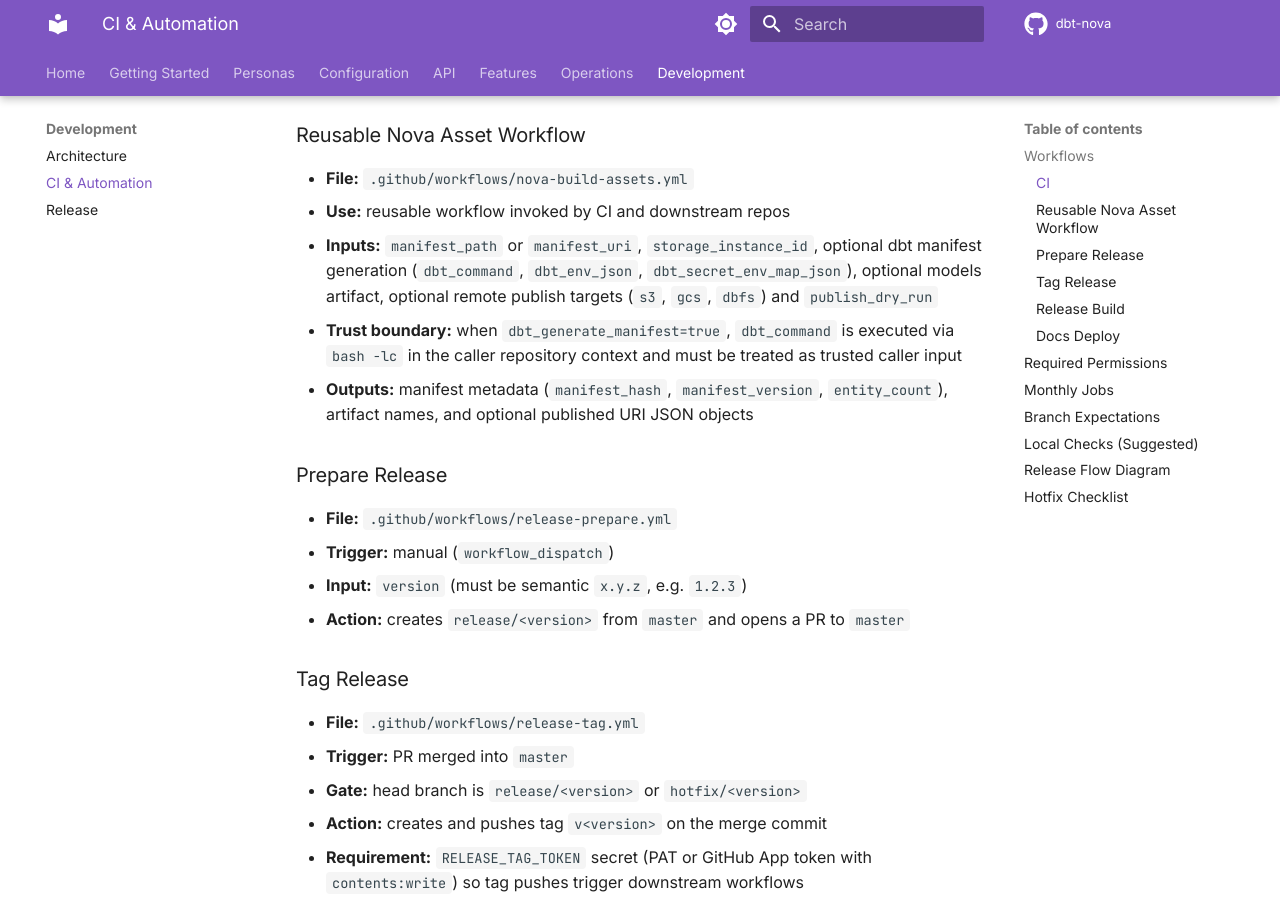
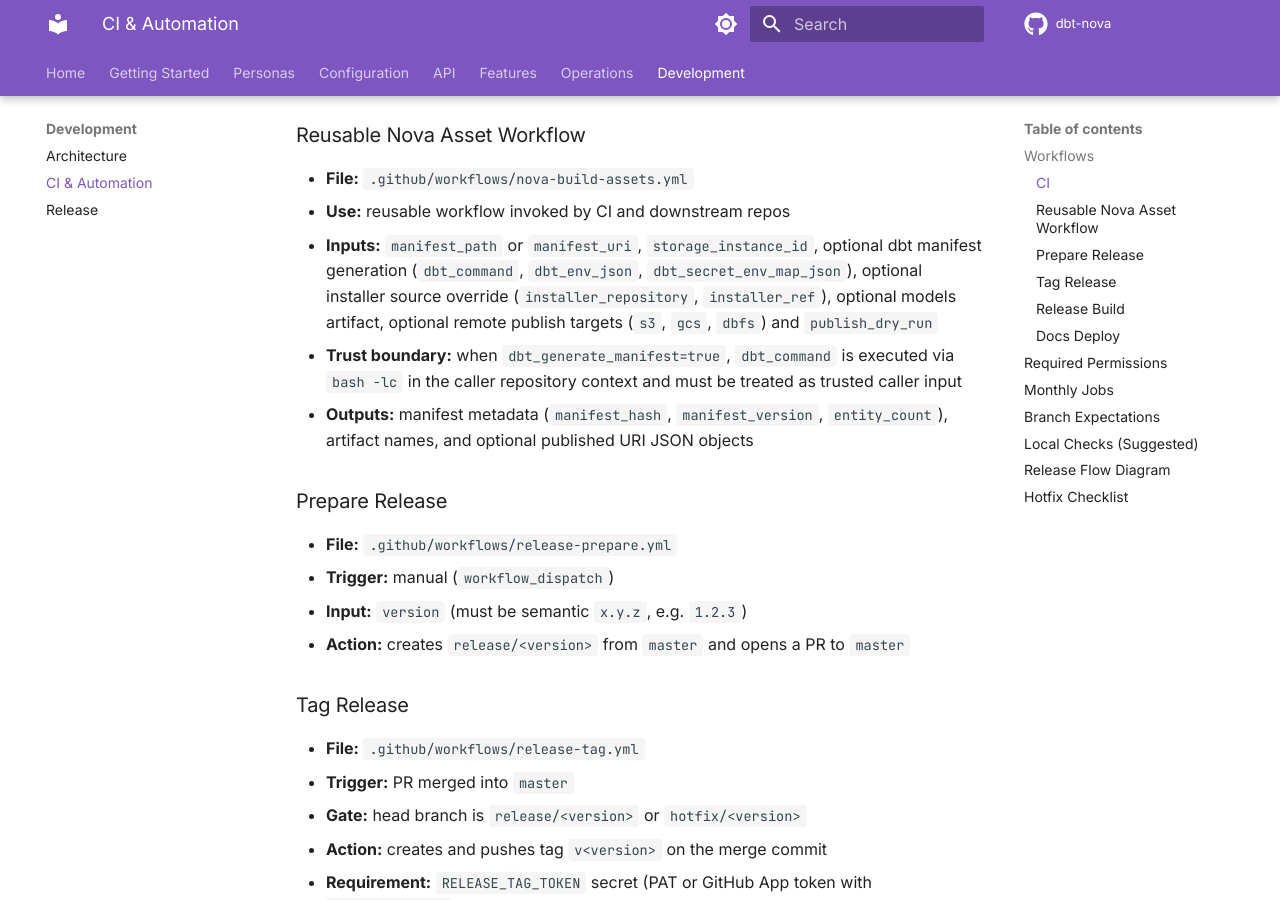
Before and after one commit to joe-broadhead/dbt-nova, an MkDocs documentation site: the page built from docs/development/ci.md, in a window 1280 px wide and 900 px high, scrolled down 944 px. Built offline with MkDocs 1.6.1 and Material for MkDocs 9.7.7, drawn with Linux system fonts in a browser that asks for light colours; comment, search, counter and statistics services are not loaded.

Commit message:
ci: fix reusable workflow installer source resolution

```diff
--- a/docs/development/ci.md
+++ b/docs/development/ci.md
@@ -34,7 +34,8 @@ Operational defaults:
 - **Use:** reusable workflow invoked by CI and downstream repos
 - **Inputs:** `manifest_path` or `manifest_uri`, `storage_instance_id`,
   optional dbt manifest generation (`dbt_command`, `dbt_env_json`,
-  `dbt_secret_env_map_json`), optional models artifact, optional remote publish
+  `dbt_secret_env_map_json`), optional installer source override
+  (`installer_repository`, `installer_ref`), optional models artifact, optional remote publish
   targets (`s3`, `gcs`, `dbfs`) and `publish_dry_run`
 - **Trust boundary:** when `dbt_generate_manifest=true`, `dbt_command` is
   executed via `bash -lc` in the caller repository context and must be treated
```
Also changed, not shown: docs/operations/prebuilt-assets.md (+2 -0 lines), 1 other file.
